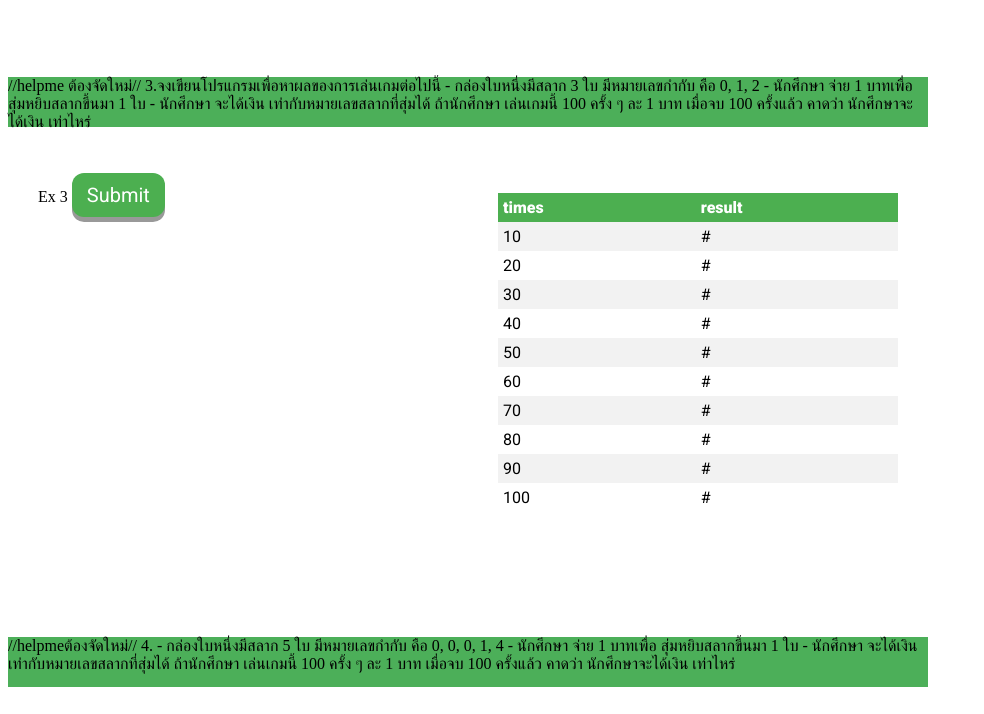
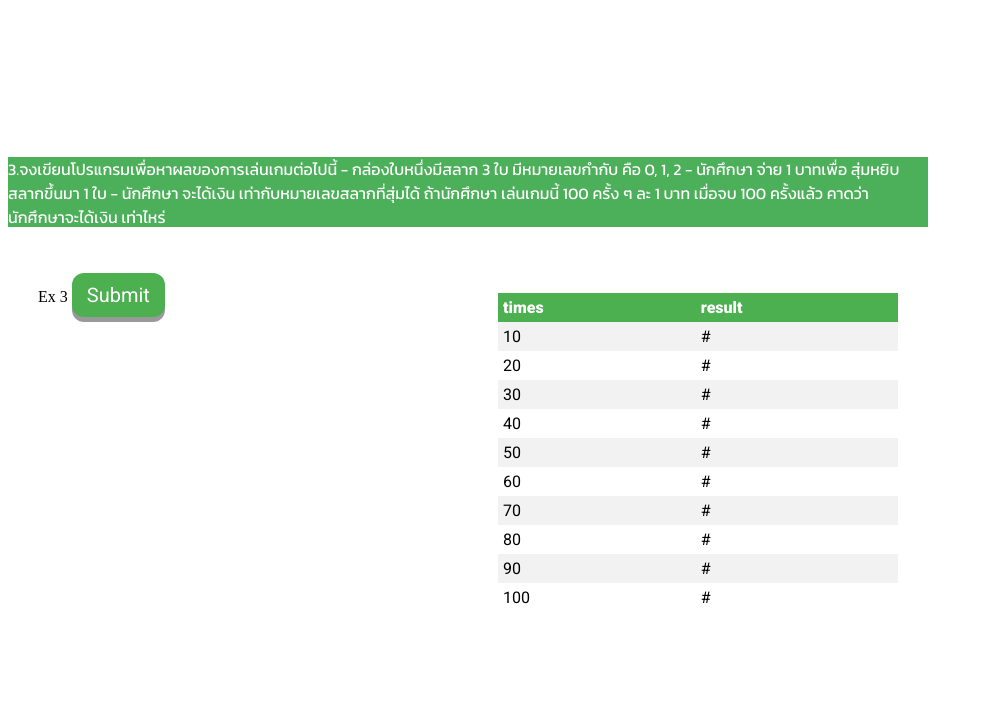
Before and after one commit to new4761/pob, a plain HTML site: page index.html in a window 1280 px wide. Shown: the part 1051-1765 px from the top of the page, without its empty margins (0-984 px from the left). Drawn offline with nearby package versions, Linux system fonts and the light colour scheme.

Commit message:
change front

```diff
--- a/index.html
+++ b/index.html
@@ -6,15 +6,16 @@
     <script src="https://cdnjs.cloudflare.com/ajax/libs/Chart.js/2.7.1/Chart.bundle.min.js"></script>
     <script src="https://cdnjs.cloudflare.com/ajax/libs/Chart.js/2.7.1/Chart.js"></script>
     <script src="https://cdnjs.cloudflare.com/ajax/libs/Chart.js/2.7.1/Chart.min.js"></script>
+	<link href="https://fonts.googleapis.com/css?family=Kanit" rel="stylesheet">
 	<style>
 	@import url(https://fonts.googleapis.com/css?family=Roboto:400,100,900);
+
 	#ex1,#ex2,#ex3,#ex4,#ex5,#ex6 {margin: 30px; float: left;}
 	#ta1,#ta2,#ta3,#ta4,#ta5,#ta6 {margin: 30px; float: left;}
-	.box1{float: left; width:920px;  height:50px; background-color: #4CAF59;}
-	.box2{float: left; width:920px;  height:50px; background-color:}
+	.box1{float: left; width:920px;  height:70px; background-color: #4CAF59; color:#fff;font-family: 'Kanit', sans-serif;}
+	.box2{float: left; width:920px;  height:70px; background-color:}
 	body { background: }
 	p.big {line-height: 1.8;}
-
     table {border-collapse: collapse;
            width: 100%;}
            th, td {text-align: left;
@@ -23,7 +24,6 @@
                tr:nth-child(even){background-color: #f2f2f2}
                th {background-color: #4CAF50;
                    color: white;}
-
                 .button {
 				    font-family: 'Roboto', sans-serif;
 					padding: 10px 15px;
@@ -49,7 +49,6 @@
 				.button:active {background-color: #3e8e41;
 				box-shadow: 0 2px #666;
 				transform: translateY(2px);}
-
 </style>
 </head>
 
@@ -57,8 +56,6 @@
 
 <script>
    //fuction for    randrom coin//
-
-
   function random_Coin() {
         var random_coin = 0;
         var round_of_ranDomcoin = 0;
@@ -66,7 +63,6 @@
         var loop_input = 10000;
         var coin_sum = 0;
         var ran1, ran2, ran3, ran4, ran5, ran6, ran7, ran8, ran9, ran10;
-
         for (i = 0; i < loop_input; i++) {
             random_coin = Math.floor((Math.random() * 2) + 0);
             coin_sum += random_coin;
@@ -122,13 +118,8 @@
 					document.getElementById("h10").innerHTML = coin_sum;
                     break;
 
-
-
             }
-
         }
-
-
 
         var ctx = document.getElementById("myChart").getContext('2d');
         var myChart = new Chart(ctx, {
@@ -180,7 +171,6 @@
                 }
             }
         });
-
     }
     // End fuction for randrom coin//
     // fuction for Ex2 //
@@ -191,7 +181,6 @@
         var loop_input = 6000;
         var dice_sum1 = 0;var dice_sum2 = 0;var dice_sum3 = 0;var dice_sum4 = 0;var dice_sum5 = 0;var dice_sum6 = 0;
         var data = [10];
-
         for (i = 0; i < loop_input; i++) {
             random_dice = Math.floor((Math.random() * 6) + 1);
             if(random_dice==1){dice_sum1++;}
@@ -200,10 +189,7 @@
 			   else if(random_dice==4){dice_sum4++;}
 			    else if(random_dice==5){dice_sum5++;}
 				 else dice_sum6++;
-
-
         }
-
 		  document.getElementById("ds1").innerHTML = dice_sum1;
 		  document.getElementById("ds2").innerHTML = dice_sum2;
 		  document.getElementById("ds3").innerHTML = dice_sum3;
@@ -222,7 +208,6 @@
 		  document.getElementById("dp4").innerHTML = dice_sum4;
 		  document.getElementById("dp5").innerHTML = dice_sum5;
 		  document.getElementById("dp6").innerHTML = dice_sum6;
-
 
 		     var ctx = document.getElementById("diceChar").getContext('2d');
         var diceChar = new Chart(ctx, {
@@ -307,10 +292,6 @@
                 case 99:
                     nn10 = sum1-100 ;
                     break;
-
-
-
-
             }
 			document.getElementById("nn1").innerHTML = nn1;
 			document.getElementById("nn2").innerHTML = nn2;
@@ -323,9 +304,6 @@
 			document.getElementById("nn9").innerHTML = nn9;
 			document.getElementById("nn10").innerHTML = nn10;
 			}
-
-
-
           var ctx = document.getElementById("ex3Char").getContext('2d');
         var ex3Char = new Chart(ctx, {
     type: 'line',
@@ -344,31 +322,24 @@
             },{
 			    x: 40,
                 y: nn4
-
 			},{
 			    x: 50,
                 y: nn5
-
 			},{
 			    x: 60,
                 y: nn6
-
 			},{
 			    x: 70,
                 y: nn7
-
 			},{
 			    x: 80,
                 y: nn8
-
 			},{
 			    x: 90,
                 y: nn9
-
 			},{
 			    x: 100,
                 y: nn10
-
 			}]
         }]
     },
@@ -389,8 +360,6 @@
         }
     }
 });
-
-
    }
 //end fuction EX3//
  // Fuction  EX4 //
@@ -436,9 +405,6 @@
                 case 99:
                     mm10 = sum1-100 ;
                     break;
-
-
-
             }
 			document.getElementById("n1").innerHTML = mm1;
 			document.getElementById("n2").innerHTML = mm2;
@@ -450,13 +416,7 @@
 			document.getElementById("n8").innerHTML = mm8;
 			document.getElementById("n9").innerHTML = mm9;
 			document.getElementById("n10").innerHTML = mm10;
-
-
 			}
-
-
-
-
         var ctx = document.getElementById("ex4Char").getContext('2d');
         var ex4Char = new Chart(ctx, {
     type: 'scatter',
@@ -475,34 +435,25 @@
             },{
 			    x: 40,
                 y: mm4
-
 			},{
 			    x: 50,
                 y: mm5
-
 			},{
 			    x: 60,
                 y: mm6
-
 			},{
 			    x: 70,
                 y: mm7
-
 			},{
 			    x: 80,
                 y: mm8
-
 			},{
 			    x: 90,
                 y: mm9
-
 			},{
 			    x: 100,
                 y: mm10
-
 			}]
-
-
         }]
     },
     options: {
@@ -522,8 +473,6 @@
         }
     }
 });
-
-
    }
 //end fuction EX4//
 // Fuction  Ex5 //
@@ -534,11 +483,9 @@ function Ex5 (){
         var sum1, sum2, sum3, sum4, sum5, sum6, sum7, sum8, sum9, sum10;
         var min=0;
 		var max=1;
-
         for (i = 0; i < loop_input; i++) {
              x = Math.random() * 1;
 			 y = Math.random() * 1;
-
 			if(y<=x*x){sum++;}
             switch (i) {
                 case 999:
@@ -571,12 +518,7 @@ function Ex5 (){
                 case 9999:
                     sum10 = sum / 10000
                     break;
-
-
-
             }
-
-
 		}
   var ctx = document.getElementById("ex5Char").getContext('2d');
         var ex5Char = new Chart(ctx, {
@@ -618,9 +560,7 @@ function Ex5 (){
                 }
             }
         });
-
     }
-
 //end fuction EX5//
 // Fuction  Ex6 //
 function Ex6 (){
@@ -630,11 +570,9 @@ function Ex6 (){
         var net1, net2, net3, net4, net5, net6, net7, net8, net9, net10;
         var min=0;
 		var max=1;
-
         for (i = 0; i < loop_input; i++) {
              x = Math.random() * 1;
 			 y = Math.random() * 1;
-
 			if(y<=x*x){net++;}
             switch (i) {
                 case 999:
@@ -667,15 +605,9 @@ function Ex6 (){
                 case 9999:
                     net10 = 3*net / 10000;
                     break;
-
-
-
             }
-
-
 		}
 //end fuction EX6//
-
   var ctx = document.getElementById("ex6Char").getContext('2d');
         var ex6Char = new Chart(ctx, {
             type: 'line',
@@ -716,14 +648,7 @@ function Ex6 (){
                 }
             }
         });
-
     }
-
-
-
-
-
-
 </script>
 
 <body>
@@ -824,9 +749,9 @@ function Ex6 (){
 	</div>
     <div class="box2"> </div>
 
-//fuction for    randrom coin//
+
 <br>
-     <div class="box1"> //helpme ต้องจัดใหม่//
+     <div class="box1">
 	    3.จงเขียนโปรแกรมเพื่อหาผลของการเล่นเกมต่อไปนี้
 	-  กล่องใบหนึ่งมีสลาก 3 ใบ มีหมายเลขกำกับ คือ 0, 1, 2
 	-  นักศึกษา จ่าย 1 บาทเพื่อ สุ่มหยิบสลากขึ้นมา 1 ใบ
@@ -886,7 +811,7 @@ function Ex6 (){
     <div class="box2"> </div>
 
 <br>
- <div class="box1"> //helpmeต้องจัดใหม่//
+ <div class="box1">
 	 4.
 	-  กล่องใบหนึ่งมีสลาก 5 ใบ มีหมายเลขกำกับ คือ 0, 0, 0, 1, 4
 	-  นักศึกษา จ่าย 1 บาทเพื่อ สุ่มหยิบสลากขึ้นมา 1 ใบ
@@ -1060,7 +985,7 @@ function Ex6 (){
 
 	<div align="right" style="width:400px;height:400px">
 	<br>
-	<table style="">
+	<table>
 
 	<tbody>
 	<tr>
```
